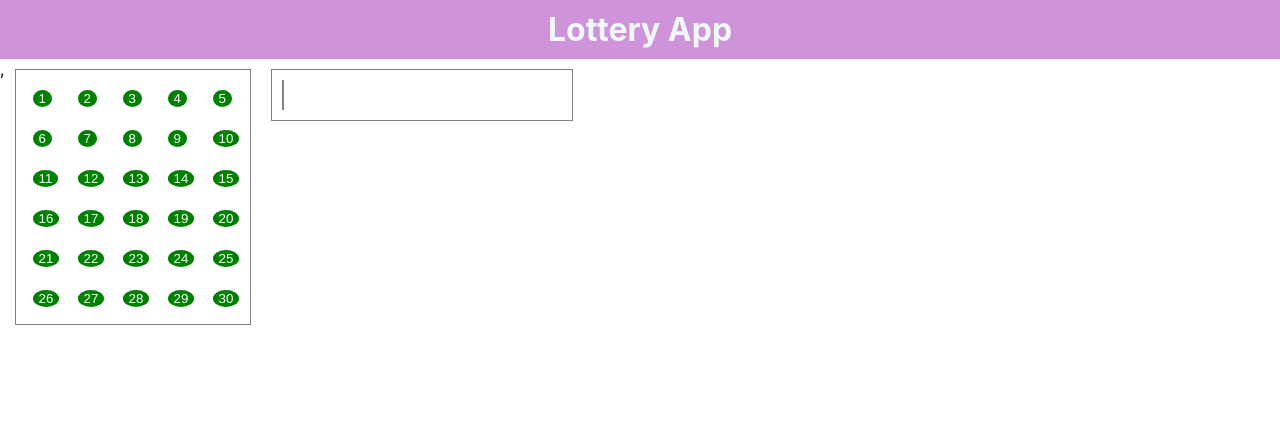
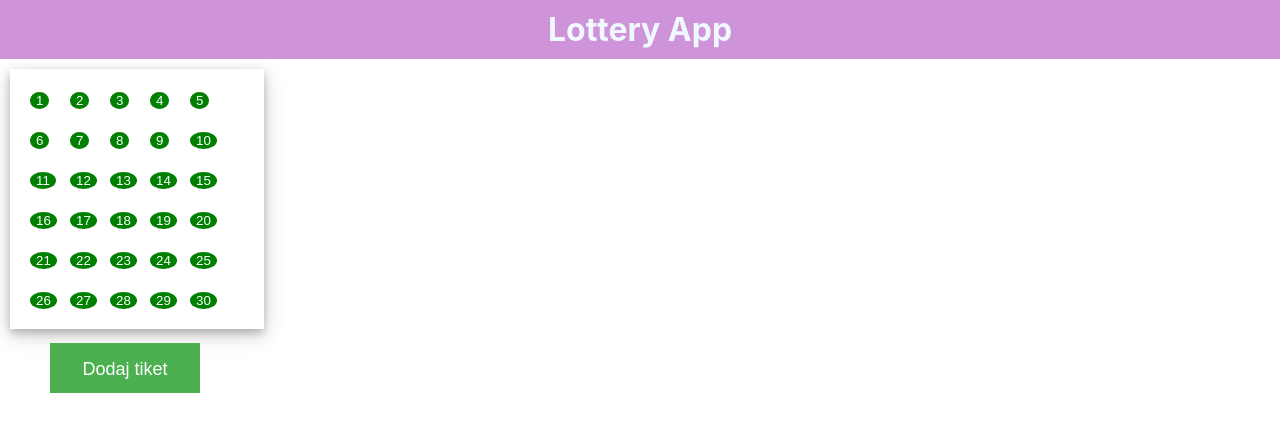
Before and after one commit to a2rsic/lottery-app, a React (Create React App) app: page / in a window 1280 px wide. Shown: the top 432 px of the page. Built offline with nearby package versions, Linux system fonts and the light colour scheme.

Commit message:
Fix style and add lottery winning numbers component

```diff
--- a/src/App.css
+++ b/src/App.css
@@ -2,3 +2,14 @@ main {
     display: flex;
     flex-direction: row;
 }
+
+.btn-container {
+    height: 50px;
+    width: 250px;
+    text-align: center;
+}
+
+input {
+    width: 100px;
+    height: 40px;
+}
--- a/src/view/App.js
+++ b/src/view/App.js
@@ -2,21 +2,88 @@ import React from 'react';
 
 import '../App.css';
 import { Header } from './common/header/Header';
-import { NumbersList } from './section-one/NumbersList';
-// import { Ticket } from '../view/section-two/Ticket';
-// import { TicketsList } from './section-four/TicketsList';
+import { LotterySection } from './section-one/LotterySection';
+import { TicketsList } from './section-four/TicketsList';
+import { LotteryWinningNumbers } from './section-three/LotteryWinningNumbers';
 
-function App() {
+class App extends React.Component {
+  state = {
+    tickets: [],
+    canSelecNumber: true,
+    allNumbers: this.setRandomNumbersArr(),
+    currentNumber: 0,
+    randomNumbers: []
+  }
+
+  onAddTicket = (currentTicket) => {
+    const tickets = this.state.tickets;
+    tickets.push(currentTicket)
+
+    this.setState({
+      tickets
+    })
+  }
+
+  setRandomNumbersArr() {
+    const createNumberArray = Array(12).fill(-1);
+
+    const randomNumbersArray = createNumberArray.map((e, i, array) => {
+      let newNum = Math.floor(Math.random() * (31 - 1)) + 1;
+
+      if (array.includes(newNum)) {
+        newNum = Math.floor(Math.random() * (31 - 1)) + 1;
+      }
+      return newNum
+    })
+    return randomNumbersArray;
+  }
+
+  onGetWinningNumbers = () => {
+    let interval = setInterval(() => {
+
+      if (this.state.currentNumber === this.state.randomNumbers.length - 1) {
+        clearInterval(interval);
+        interval = 0;
+        return;
+      }
+
+      this.setState((prevState) => ({
+        randomNumbers: [
+          ...prevState.randomNumbers,
+          this.state.allNumbers[this.state.currentNumber]
+        ],
+        currentNumber: prevState.currentNumber + 1,
+
+      }))
+
+    }, 2000)
+  }
+
+
+  render() {
     return (
       <>
         <Header />
         <main>
-        <NumbersList />
-        {/* <TicketsList /> */}
-        {/* <Ticket /> */}
+          <LotterySection
+            ticketsCount={this.state.tickets.length}
+            onAddTicket={this.onAddTicket}
+            onPlayLottery={this.onGetWinningNumbers} />
+          <div className="tickets-list-container">
+            <TicketsList
+              canSelect={this.state.canSelecNumber}
+              tickets={this.state.tickets}
+              lotteryNumbers={this.state.randomNumbers} />
+          </div>
+          <div className="winning-numbers">
+            <LotteryWinningNumbers
+              randomNumbers={this.state.randomNumbers} />
+          </div>
+
         </main>
       </>
     );
   }
+}
 
 export default App;
```
Lines whose indentation alone changed are shown as unchanged.
